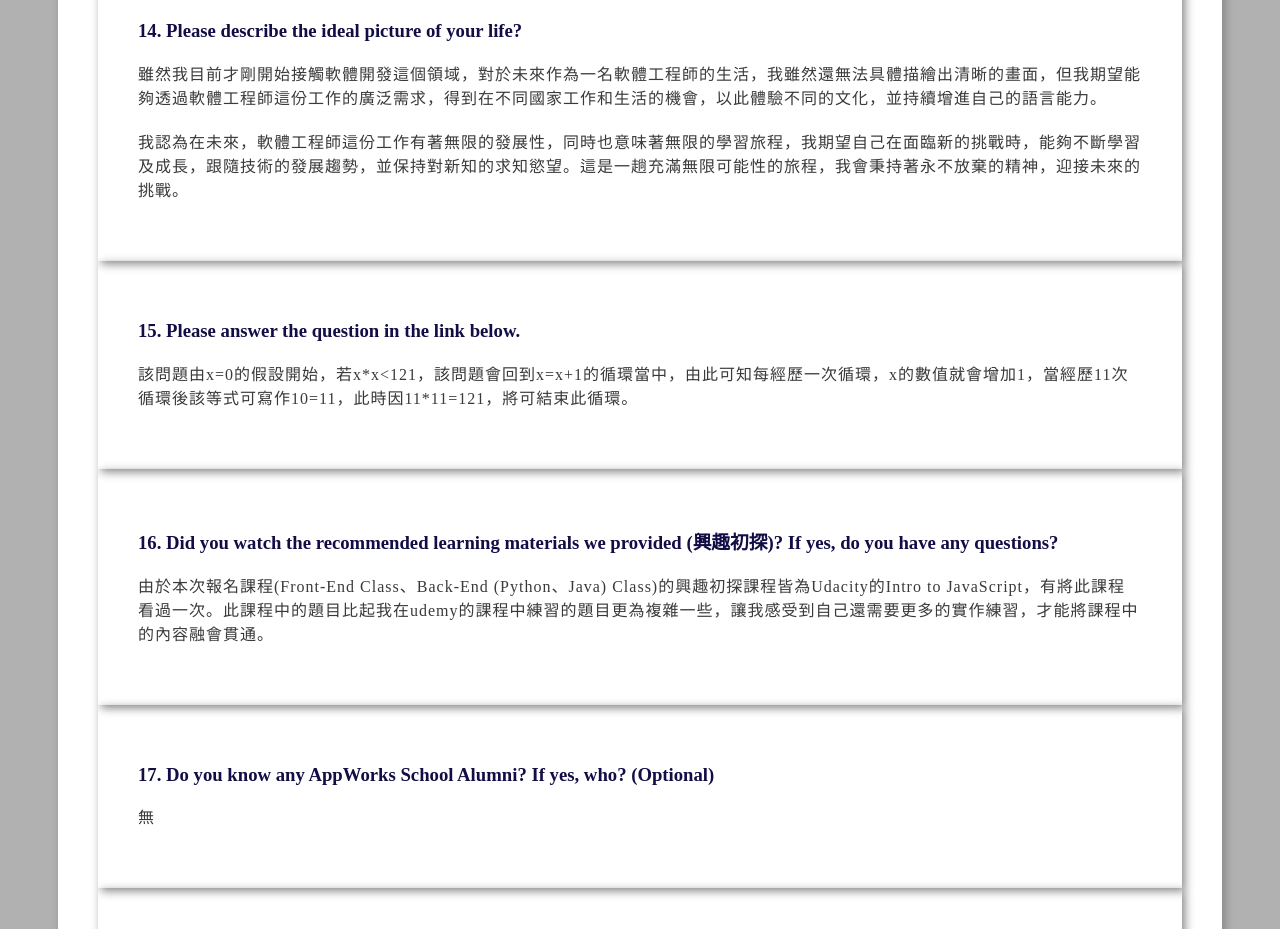
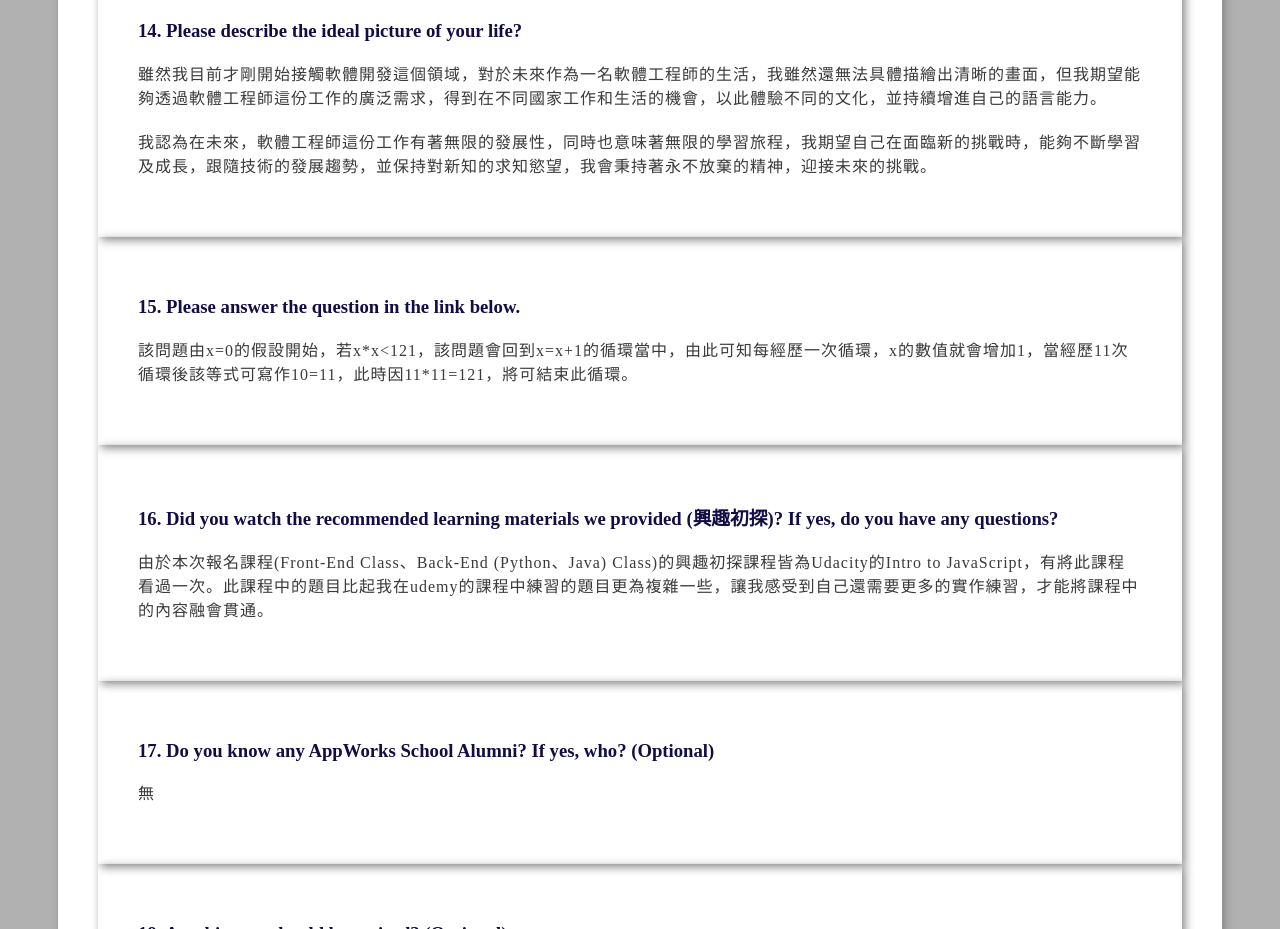
Before and after one commit to Shen-w-w/application, a plain HTML site: page index.html in a window 1280 px wide. Shown: the part 3800-4729 px from the top of the page. Drawn offline with Linux system fonts and the light colour scheme.

Commit message:
Update index.html

```diff
--- a/index.html
+++ b/index.html
@@ -139,7 +139,7 @@
                 雖然我目前才剛開始接觸軟體開發這個領域，對於未來作為一名軟體工程師的生活，我雖然還無法具體描繪出清晰的畫面，但我期望能夠透過軟體工程師這份工作的廣泛需求，得到在不同國家工作和生活的機會，以此體驗不同的文化，並持續增進自己的語言能力。
             </p>
             <p>
-                我認為在未來，軟體工程師這份工作有著無限的發展性，同時也意味著無限的學習旅程，我期望自己在面臨新的挑戰時，能夠不斷學習及成長，跟隨技術的發展趨勢，並保持對新知的求知慾望。這是一趟充滿無限可能性的旅程，我會秉持著永不放棄的精神，迎接未來的挑戰。
+                我認為在未來，軟體工程師這份工作有著無限的發展性，同時也意味著無限的學習旅程，我期望自己在面臨新的挑戰時，能夠不斷學習及成長，跟隨技術的發展趨勢，並保持對新知的求知慾望，我會秉持著永不放棄的精神，迎接未來的挑戰。
             </p>
         </div>
 
```
